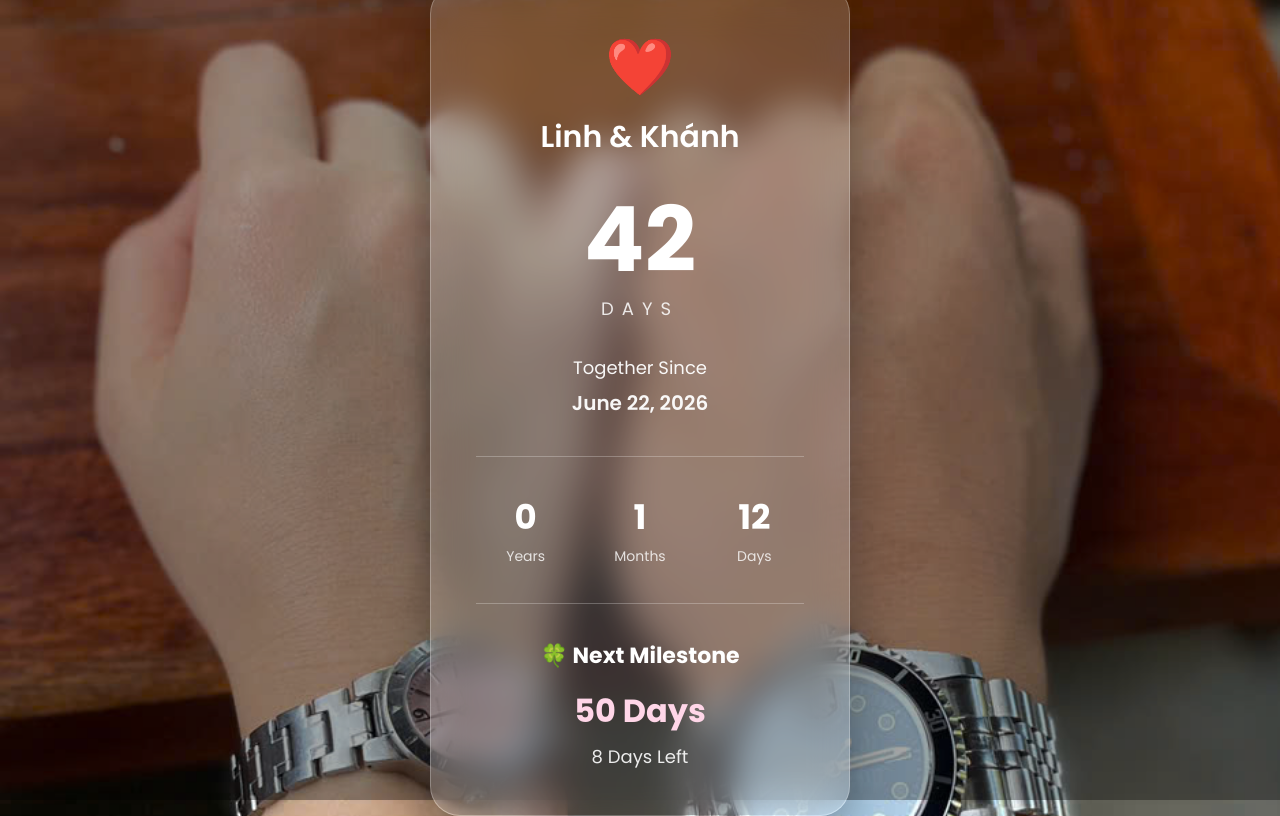
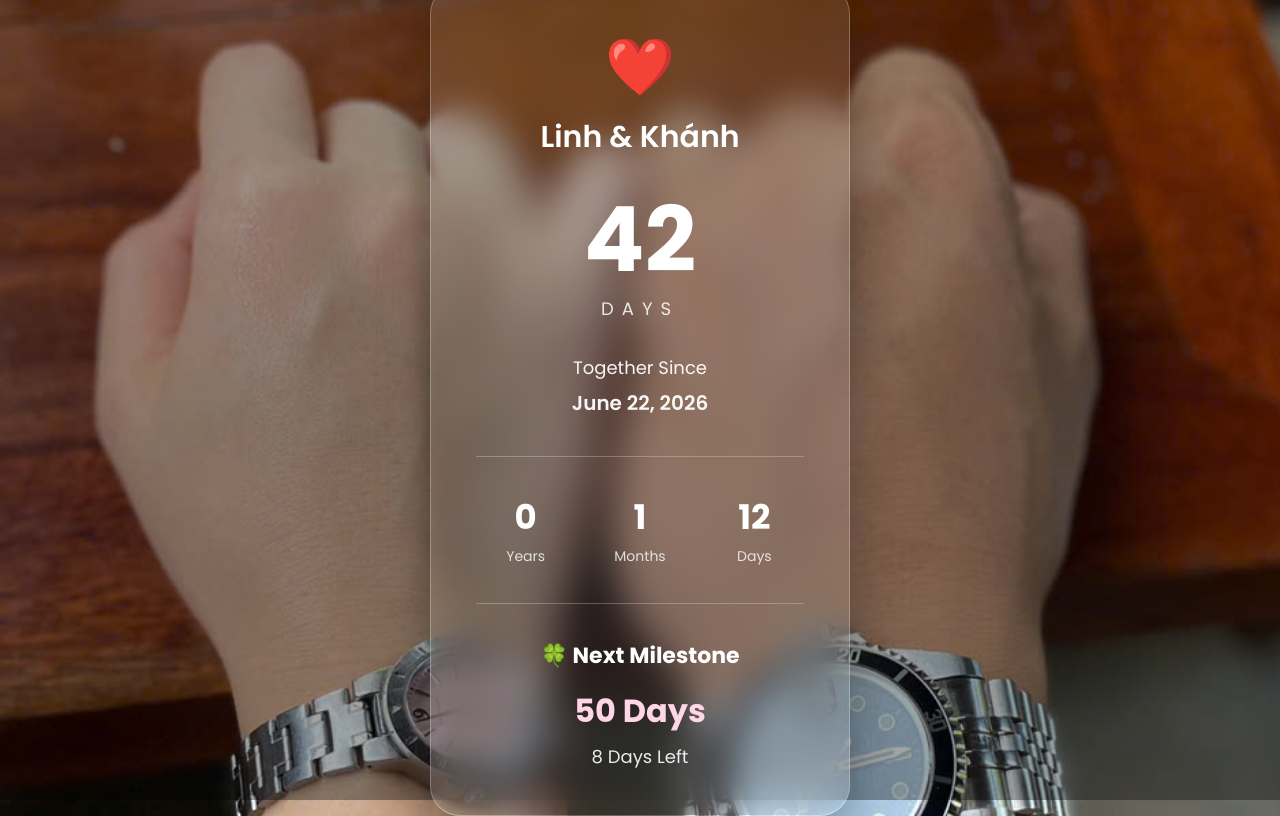
Before and after one commit to linhtt-dlw/Khanh.Linh, a plain HTML site: page index.html in a window 1280 px wide. Drawn offline with Linux system fonts and the light colour scheme.

Commit message:
Update style.css

```diff
--- a/style.css
+++ b/style.css
@@ -68,7 +68,7 @@ body{
 
     border-radius:30px;
 
-    background:rgba(255,255,255,.18);
+    background:rgba(255,255,255,.10);
 
     backdrop-filter:blur(18px);
 
```
